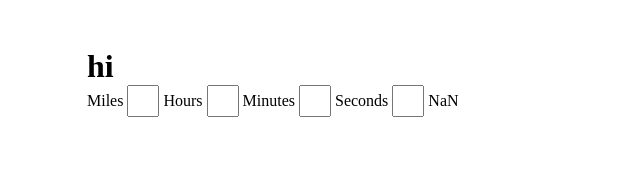
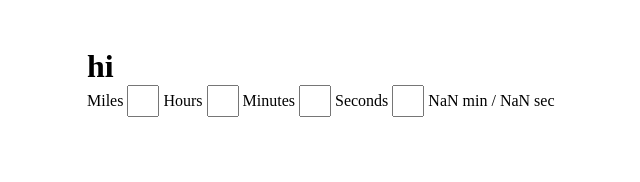
Before and after one commit to bowen-anth/marathon-time-converter, a React (Vite) app: page / in a window 1280 px wide. Shown: the top 182 px of the page, without its empty margins (105-745 px from the left). Built offline with nearby package versions, Linux system fonts and the light colour scheme.

Commit message:
time calc for min per mi ran works and renders

```diff
--- a/src/components/Time_Converter.jsx
+++ b/src/components/Time_Converter.jsx
@@ -33,7 +33,10 @@ export default function Time_Converter() {
     console.log(timeInSeconds())
     //time in min/mi
     const calcTimePerMile = () => {
-        return (totalSeconds / 60 ) / time.miles
+        const minutes = Math.floor((totalSeconds / 60 ) / time.miles)
+        const seconds = Math.round(((totalSeconds / 60 ) / time.miles - minutes) * 60)
+        const timePerMile = `${minutes} min / ${seconds} sec`
+        return timePerMile
     }
 
     const calcTimePerMileForRecord = () => {
```
